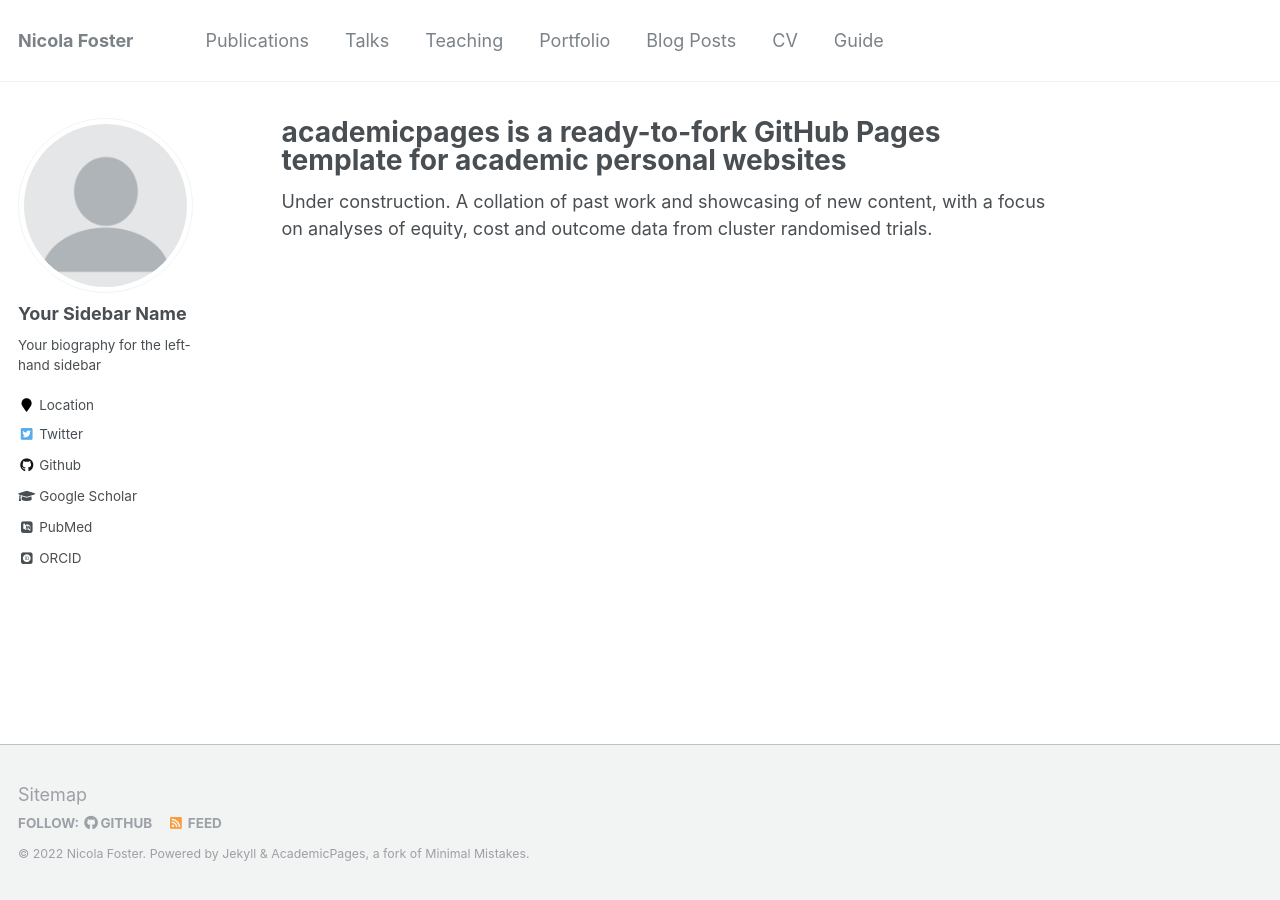
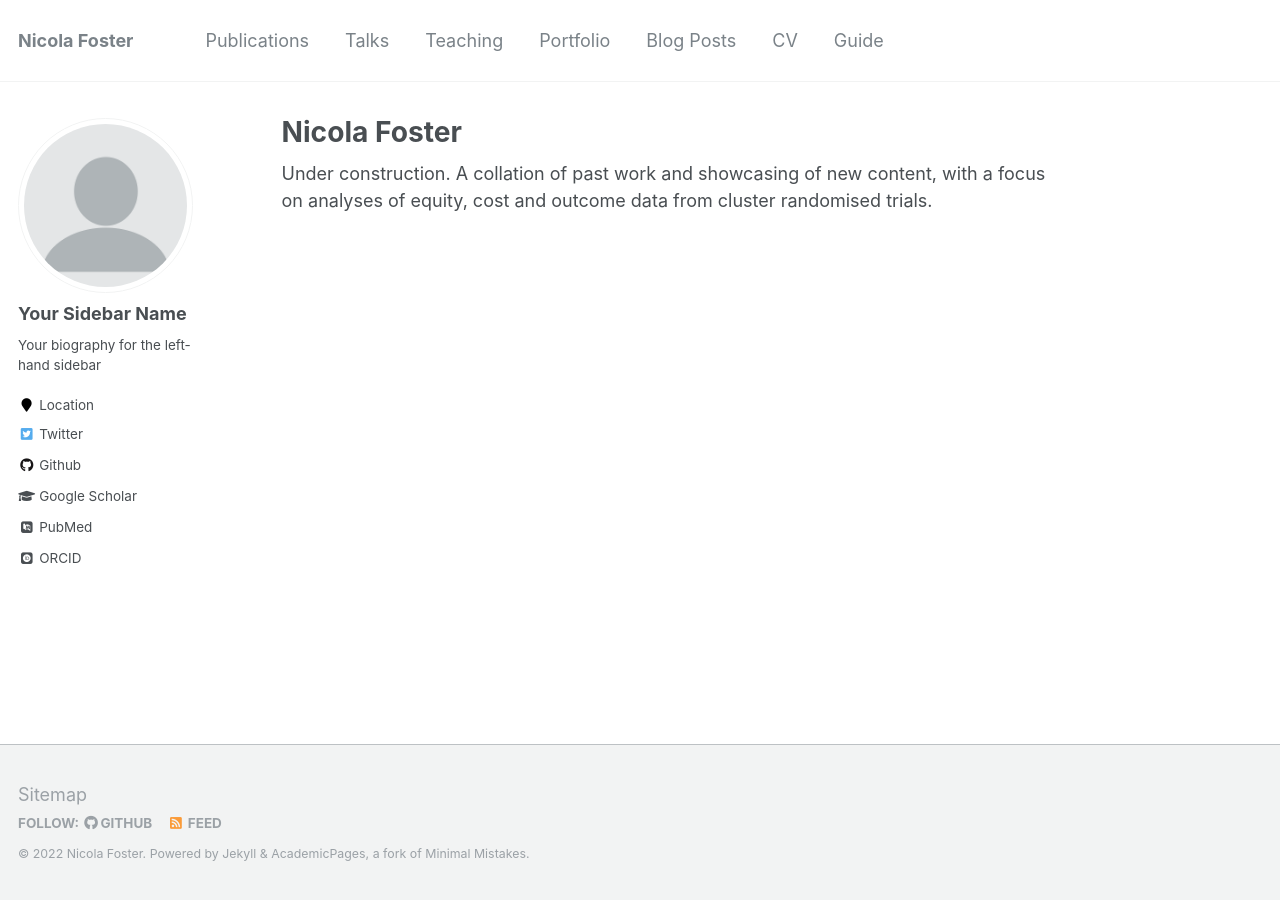
Before and after one commit to nicolacfoster/nicolacfoster.github.io, a Jekyll site: the page built from _pages/about.md, in a window 1280 px wide. Built offline with Jekyll 4.4.1, drawn with Linux system fonts in a browser that asks for light colours; some web fonts are replaced.

Commit message:
Update about.md

```diff
--- a/_pages/about.md
+++ b/_pages/about.md
@@ -1,6 +1,6 @@
 ---
 permalink: /
-title: "academicpages is a ready-to-fork GitHub Pages template for academic personal websites"
+title: "Nicola Foster"
 excerpt: "About me"
 author_profile: true
 redirect_from:
```
